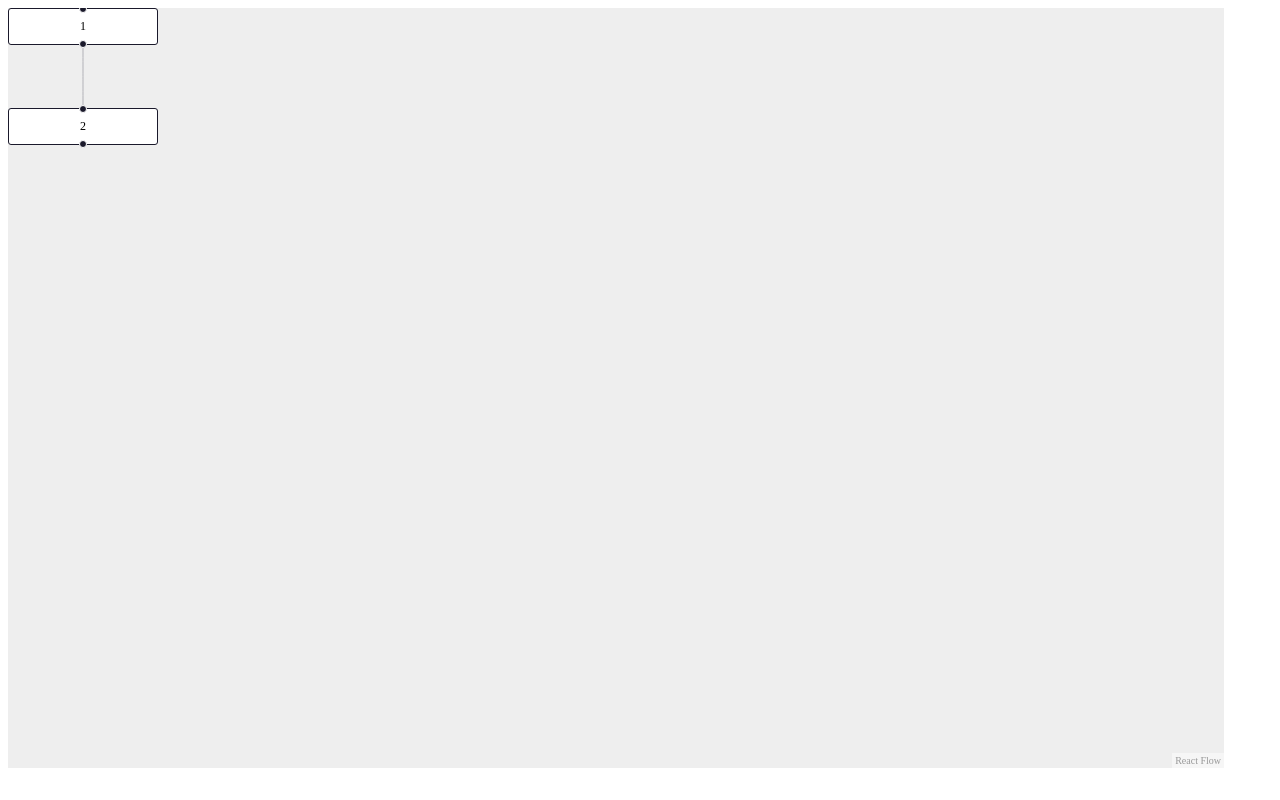
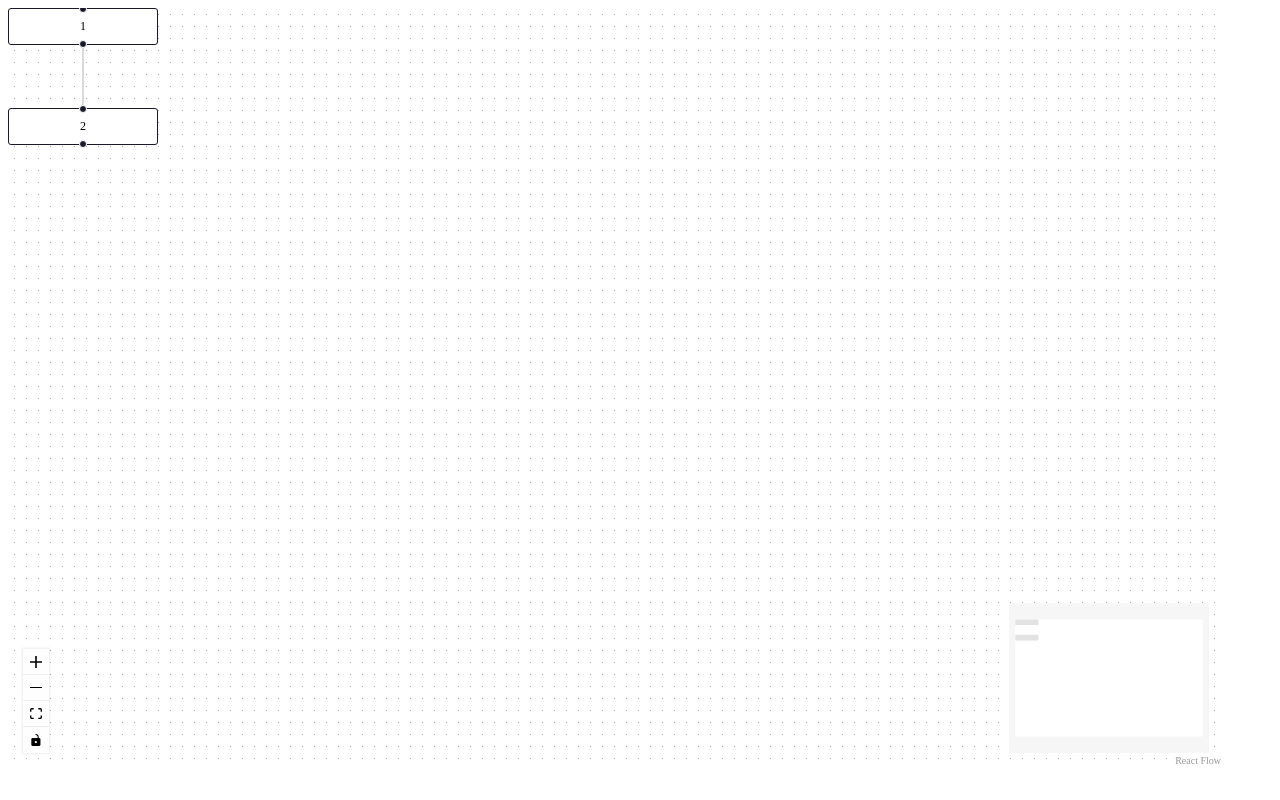
Before and after one commit to yo16/react_flow_prac, a React (Vite) app in the folder app-react-flow-vite/: page / in a window 1280 px wide. Built offline with nearby package versions, Linux system fonts and the light colour scheme.

Commit message:
add Controls, Minimap, Background

```diff
--- a/app-react-flow-vite/src/App.tsx
+++ b/app-react-flow-vite/src/App.tsx
@@ -1,9 +1,13 @@
 import { useCallback } from 'react';
 import {
   ReactFlow,
+  MiniMap,
+  Controls,
+  Background,
   useNodesState,
   useEdgesState,
   addEdge,
+  BackgroundVariant,
 } from '@xyflow/react';
 import '@xyflow/react/dist/style.css';
 
@@ -25,14 +29,18 @@ export default function App() {
 
 
   return (
-    <div style={{ width: '95vw', height: '95vh', backgroundColor: "#eee" }}>
+    <div style={{ width: '95vw', height: '95vh', backgroundColor: "#fff" }}>
       <ReactFlow
         nodes={nodes}
         edges={edges}
         onNodesChange={onNodesChange}
         onEdgesChange={onEdgesChange}
         onConnect={onConnect}
-      />
+      >
+        <Controls />
+        <MiniMap />
+        <Background variant={BackgroundVariant.Dots} gap={12} size={1} />
+      </ReactFlow>
     </div>
   );
 }
```
